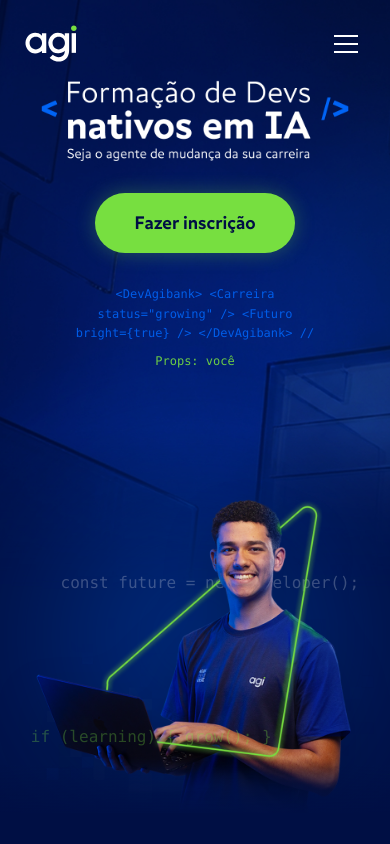
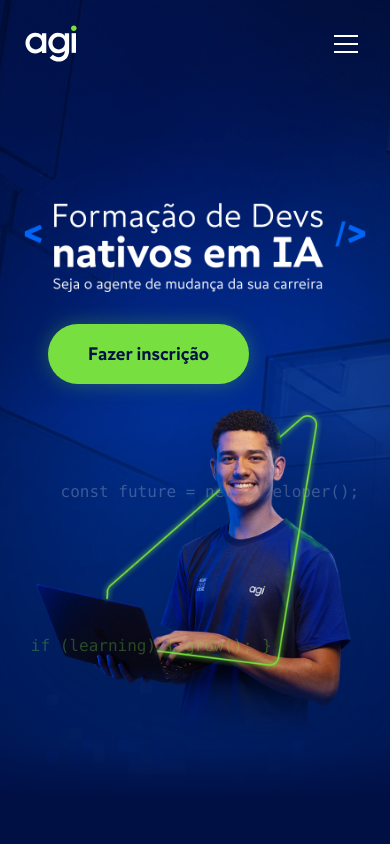
Before and after one commit to Uriel3coletivo/formacao-devs-ia, a Next.js app: page / in a window 390 px wide. Shown: the top 844 px of the page. Built offline with nearby package versions, Linux system fonts and the light colour scheme.

Commit message:
Update Hero.jsx

```diff
--- a/src/components/Hero.jsx
+++ b/src/components/Hero.jsx
@@ -16,7 +16,8 @@ export default function Hero() {
   }, [])
 
   return (
-    <section className="relative flex items-center bg-[#000f44] overflow-hidden pt-20 pb-0 lg:min-h-screen lg:pt-32 lg:pb-12">
+    // MOBILE: pb-0 para colar no chão. DESKTOP: lg:pb-12 mantido.
+    <section className="relative min-h-screen flex items-center bg-[#000f44] overflow-hidden pt-20 pb-0 lg:pb-12">
 
       <div className="absolute inset-0 z-0">
         <img src="/images/Hero-Banner-1.jpg" alt="Background" className="w-full h-full object-cover" />
@@ -34,34 +35,31 @@ export default function Hero() {
       </div>
 
       <div className="container-custom relative z-20 w-full mt-4 lg:mt-4">
-        <div className="grid grid-cols-1 lg:grid-cols-12 gap-8 lg:gap-0 items-center">
+        <div className="grid lg:grid-cols-12 gap-0 items-center">
 
-          {/* ========================================================= */}
-          {/* 🖥️ VERSÃO DESKTOP (BLINDADA) */}
-          {/* ========================================================= */}
           <motion.div
             initial={{ opacity: 0, y: 30 }}
             animate={{ opacity: 1, y: 0 }}
             transition={{ duration: 0.8 }}
-            className="hidden lg:flex col-span-5 flex-col items-start justify-center text-left w-full z-30"
+            className="col-span-12 lg:col-span-5 flex flex-col items-start justify-center text-left w-full z-30"
           >
-            {/* CORRIGIDO: Logo_Formacao_Devs.png (com underline) */}
             <img
               src="/images/Logo_Formacao_Devs.png"
               alt="Formação de Devs nativos em IA"
-              className="w-full max-w-[700px] xl:max-w-[850px] mb-8 object-contain -ml-8 xl:-ml-12"
+              className="w-full max-w-[700px] xl:max-w-[850px] mb-8 object-contain mt-12 lg:mt-0"
               style={{ objectPosition: 'left center' }}
             />
 
-            <div className="pl-[75px] xl:pl-[90px] w-full flex flex-col items-start">
+            <div className="pl-6 md:pl-8 lg:pl-10 xl:pl-12">
               <button className="bg-[#77df40] text-[#000f44] px-10 py-4 rounded-full font-bold text-lg hover:bg-[#0064f5] hover:text-white transition-all transform hover:scale-105 active:scale-95 shadow-[0_0_20px_rgba(119,223,64,0.3)]">
                 Fazer inscrição
               </button>
 
+              {/* Código abaixo do CTA - DESKTOP */}
               <motion.div
                 animate={{ x: mousePosition.x * 0.3, y: mousePosition.y * 0.3 }}
                 transition={{ type: 'spring', stiffness: 50, damping: 20 }}
-                className="mt-10 text-base text-[#0064f5] font-mono opacity-90 leading-relaxed text-left"
+                className="hidden lg:block mt-10 text-sm md:text-base text-[#0064f5] font-mono opacity-90 leading-relaxed text-left"
               >
                 <p>&lt;DevAgibank&gt; &lt;Carreira</p>
                 <p className="pl-4">status="growing" /&gt;  &lt;Futuro</p>
@@ -71,44 +69,11 @@ export default function Hero() {
             </div>
           </motion.div>
 
-          {/* ========================================================= */}
-          {/* 📱 VERSÃO MOBILE (CENTRALIZADA E COMPACTA) */}
-          {/* ========================================================= */}
-          <motion.div
-            initial={{ opacity: 0, y: 30 }}
-            animate={{ opacity: 1, y: 0 }}
-            transition={{ duration: 0.8 }}
-            className="flex lg:hidden col-span-1 flex-col items-center justify-center text-center w-full z-30"
-          >
-            {/* CORRIGIDO: Logo_Formacao_Devs.png (com underline) */}
-            <img
-              src="/images/Logo_Formacao_Devs.png"
-              alt="Formação de Devs nativos em IA"
-              className="w-[90%] max-w-[400px] mb-8 object-contain"
-              style={{ objectPosition: 'center' }}
-            />
+          {/* MOBILE: Adicionado -mt-16 para grudar no botão. DESKTOP: lg:mt-0 mantido */}
+          <div className="col-span-12 lg:col-span-7 relative h-[450px] md:h-[800px] lg:h-[950px] flex justify-center items-end pointer-events-none -mt-16 lg:mt-0 z-20">
+            <div className="absolute top-1/2 left-1/2 transform -translate-x-1/2 -translate-y-1/2 w-[500px] h-[500px] bg-[#0064f5] rounded-full blur-[120px] opacity-30 z-0" />
 
-            <div className="w-full flex flex-col items-center">
-              <button className="bg-[#77df40] text-[#000f44] px-10 py-4 rounded-full font-bold text-lg hover:bg-[#0064f5] hover:text-white transition-all transform hover:scale-105 active:scale-95 shadow-[0_0_20px_rgba(119,223,64,0.3)]">
-                Fazer inscrição
-              </button>
-
-              <div className="mt-8 text-xs sm:text-sm text-[#0064f5] font-mono opacity-90 leading-relaxed text-center">
-                <p>&lt;DevAgibank&gt; &lt;Carreira</p>
-                <p>status="growing" /&gt;  &lt;Futuro</p>
-                <p>bright=&#123;true&#125; /&gt;  &lt;/DevAgibank&gt; //</p>
-                <p className="mt-2 text-[#77df40]">Props: você</p>
-              </div>
-            </div>
-          </motion.div>
-
-          {/* ========================================================= */}
-          {/* IMAGEM DO DEV (COMPARTILHADA ENTRE MOBILE E DESKTOP) */}
-          {/* ========================================================= */}
-          <div className="col-span-1 lg:col-span-7 relative h-[450px] md:h-[600px] lg:h-[800px] xl:h-[950px] flex justify-center items-end pointer-events-none mt-2 lg:mt-0 z-20">
-            <div className="absolute top-1/2 left-1/2 transform -translate-x-1/2 -translate-y-1/2 w-[300px] lg:w-[500px] h-[300px] lg:h-[500px] bg-[#0064f5] rounded-full blur-[80px] lg:blur-[120px] opacity-30 z-0" />
-
-            {/* Código BRANCO ATRÁS do rapaz - MOBILE */}
+            {/* Código BRANCO ATRÁS do rapaz - MOBILE (Aumentado para text-base) */}
             <motion.div
               animate={{ y: [0, 25, 0], opacity: [0.2, 0.6, 0.2] }}
               transition={{ repeat: Infinity, duration: 7, ease: "easeInOut", delay: 0.5 }}
@@ -117,6 +82,7 @@ export default function Hero() {
               const future = new Developer();
             </motion.div>
 
+            {/* MOBILE: Scale aumentado para 1.65. DESKTOP: lg:scale-[1.8] mantido */}
             <motion.div
               animate={{ x: mousePosition.x, y: mousePosition.y }}
               transition={{ type: 'spring', stiffness: 50, damping: 20 }}
@@ -129,7 +95,7 @@ export default function Hero() {
               />
             </motion.div>
 
-            {/* Código VERDE NA FRENTE do rapaz - MOBILE */}
+            {/* Código VERDE NA FRENTE do rapaz - MOBILE (Aumentado para text-base) */}
             <motion.div
               animate={{ y: [0, 30, 0], opacity: [0.3, 0.8, 0.3] }}
               transition={{ repeat: Infinity, duration: 6, ease: "easeInOut", delay: 1 }}
@@ -148,7 +114,7 @@ export default function Hero() {
         <motion.div animate={{ y: [0, 25, 0], opacity: [0.2, 0.6, 0.2] }} transition={{ repeat: Infinity, duration: 7, ease: "easeInOut", delay: 0.5 }} className="absolute top-[65%] right-[15%] text-white">const future = new Developer();</motion.div>
       </div>
 
-      {/* MÁGICA MOBILE: Gradiente de transição para o próximo bloco */}
+      {/* MÁGICA MOBILE: Gradiente de transição para o próximo bloco (Escondido no Desktop) */}
       <div className="lg:hidden absolute bottom-0 left-0 w-full h-24 bg-gradient-to-t from-[#000f44] via-[#000f44]/80 to-transparent z-40 pointer-events-none" />
 
     </section>
```
